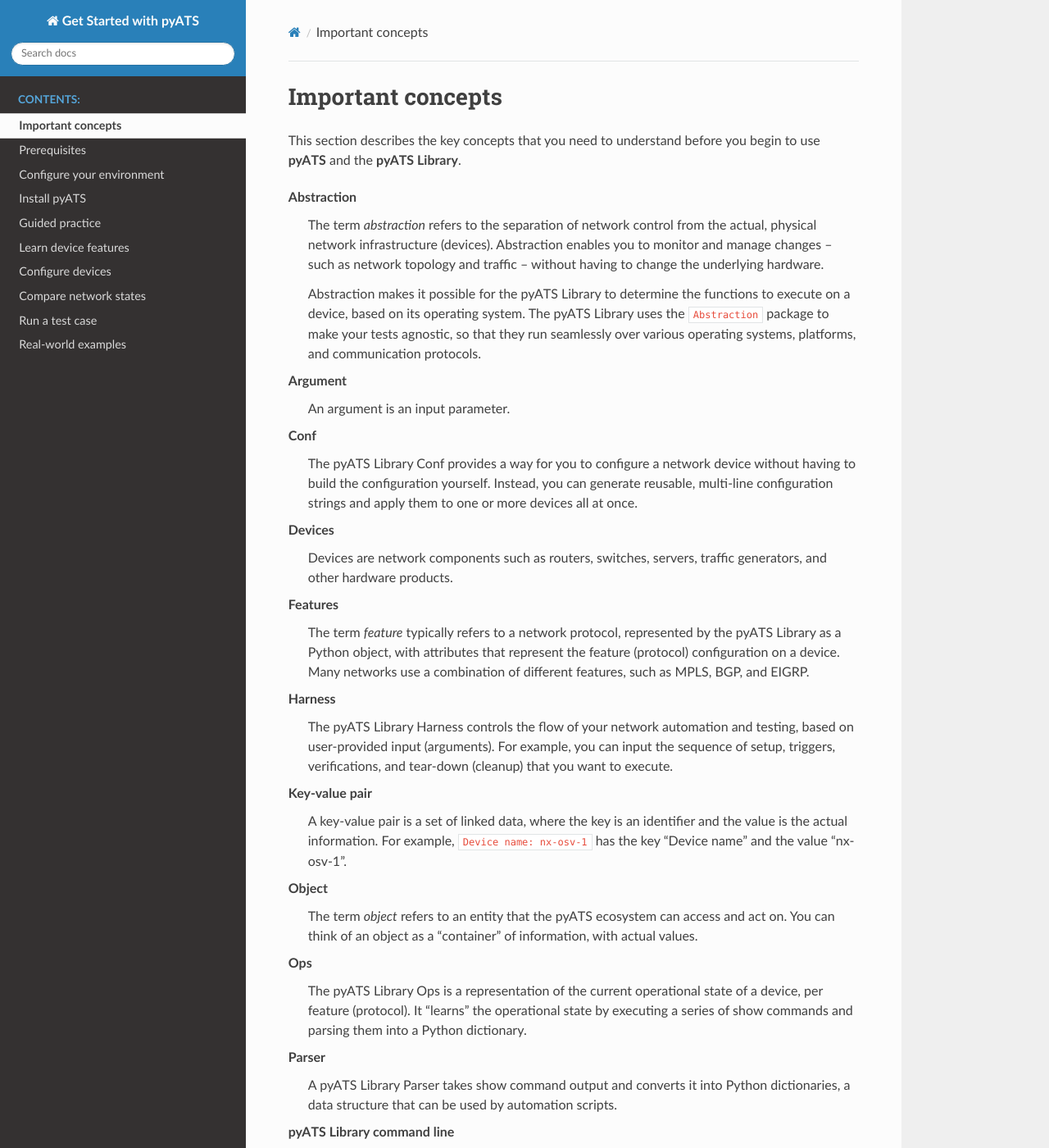
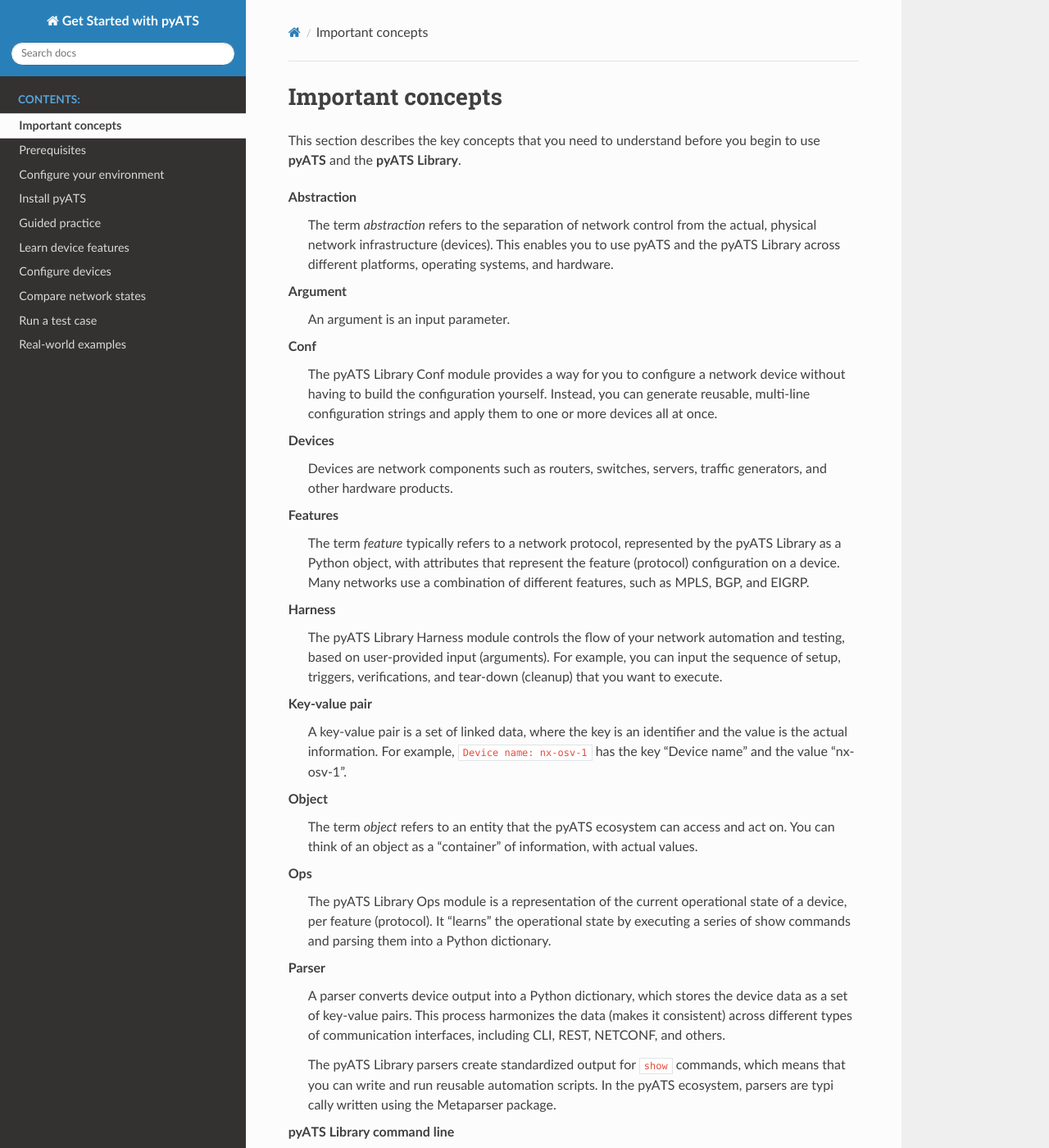
Before and after one commit to CiscoTestAutomation/getting-started, a Sphinx documentation site: the page built from source/quickstart/keyconcepts.rst, in a window 1280 px wide and 1400 px high. Shown: the whole window at 82% size. Built offline with Sphinx 7.4.7 and the Read the Docs theme 2.0.0, drawn with Linux system fonts in a browser that asks for light colours; pages that are not in the unit, such as notebooks, are missing from menus; some of the changed text lies outside the part shown.

Commit message:
Changed as per review comments, awaiting clarification of the internal/external pyATS packages.

```diff
--- a/source/quickstart/keyconcepts.rst
+++ b/source/quickstart/keyconcepts.rst
@@ -14,10 +14,7 @@
     |pyATS| provides a framework that standardizes how to programmatically interact with devices (routers, switches, servers, traffic generators, and other hardware products). The ecosystem provides the mechanisms you need to parse, model, configure, and test your SDN, and includes a set of ready-to-use test automation libraries built by the same engineering teams that built your Cisco products.
 
    Abstraction
-    The term *abstraction* refers to the separation of network control from the actual, physical network infrastructure (devices). Abstraction enables you to monitor and manage changes -- such as network topology and traffic -- without having to change the underlying hardware.
-
-    Abstraction makes it possible for the |library| to determine the functions to execute on a device, based on its operating system. The |library| uses the ``Abstraction`` package to make your tests agnostic, so that they run seamlessly over various operating systems, platforms, and communication protocols.
-
+    The term *abstraction* refers to the separation of network control from the actual, physical network infrastructure (devices). This enables you to use |pyATS| and the |library| across different platforms, operating systems, and hardware.
 
 
    Features
@@ -57,20 +54,22 @@
     The term *show command* refers to a type of Linux command that you use to get information about a networking device, such as a router or switch. For example, ``show version`` returns information about the OS version of a device.
 
    Parser
-    A |library| Parser takes show command output and converts it into Python dictionaries, a data structure that can be used by automation scripts.
+    A parser converts device output into a Python dictionary, which stores the device data as a set of key-value pairs. This process harmonizes the data (makes it consistent) across different types of communication interfaces, including CLI, REST, NETCONF, and others.
+
+    The |library| parsers create standardized output for ``show`` commands, which means that you can write and run reusable automation scripts. In the |pyATS| ecosystem, parsers are typi cally written using the Metaparser package.
 
    Harness
-    The |library| Harness controls the flow of your network automation and testing, based on user-provided input (arguments). For example, you can input the sequence of setup, triggers, verifications, and tear-down (cleanup) that you want to execute.
+    The |library| Harness module controls the flow of your network automation and testing, based on user-provided input (arguments). For example, you can input the sequence of setup, triggers, verifications, and tear-down (cleanup) that you want to execute.
 
 
    Devices
     Devices are network components such as routers, switches, servers, traffic generators, and other hardware products.
 
    Ops
-    The |library| Ops is a representation of the current operational state of a device, per feature (protocol). It "learns" the operational state by executing a series of show commands and parsing them into a Python dictionary.
+    The |library| Ops module is a representation of the current operational state of a device, per feature (protocol). It "learns" the operational state by executing a series of show commands and parsing them into a Python dictionary.
 
    Conf
-    The |library| Conf provides a way for you to configure a network device without having to build the configuration yourself. Instead, you can generate reusable, multi-line configuration strings and apply them to one or more devices all at once.
+    The |library| Conf module provides a way for you to configure a network device without having to build the configuration yourself. Instead, you can generate reusable, multi-line configuration strings and apply them to one or more devices all at once.
 
    Robot Framework
     Robot Framework is a generic Python test automation framework that focuses on acceptance test automation using English-like, easy-to-use keywords to define test cases.
@@ -86,3 +85,7 @@
 
    Key-value pair
     A key-value pair is a set of linked data, where the key is an identifier and the value is the actual information. For example, ``Device name: nx-osv-1`` has the key "Device name" and the value "nx-osv-1".
+
+   |pyATS| packages
+    * For *internal Cisco users*, a |pyATS| package
+    * For *DevNet community users*, a |pyATS| package
```
